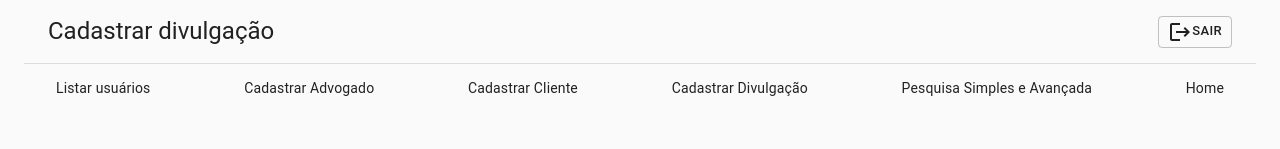
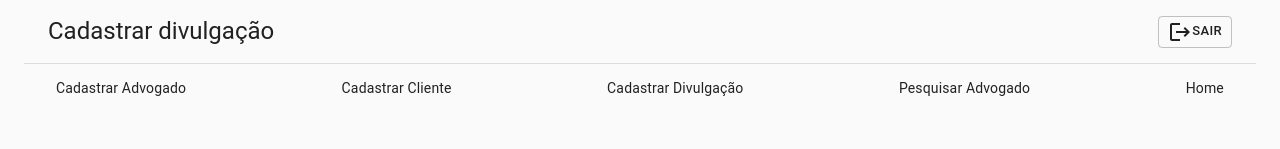
Before and after one commit to esperandio/justissimo-frontend, a React (Create React App) app: page /advogado/listar in a window 1280 px wide. Shown: the top 149 px of the page. Built offline with nearby package versions, Linux system fonts and the light colour scheme; no server answers.

Commit message:
feat: ajuste no nome do menu de buscar advogados

```diff
--- a/src/paginas/Main/Header.js
+++ b/src/paginas/Main/Header.js
@@ -26,11 +26,10 @@ const useStyles = makeStyles((theme) => ({
 }));
 
 const sections = [
-  { title: 'Listar usuários', url: '/usuario/listar' },
   { title: 'Cadastrar Advogado', url: '/advogado/cad' },
   { title: 'Cadastrar Cliente', url: '/cliente/cad' },
   { title: 'Cadastrar Divulgação', url: '/divulgacao/cad' },
-  { title: 'Pesquisa Simples e Avançada', url: '/advogado/listar' },
+  { title: 'Pesquisar Advogado', url: '/advogado/listar' },
   { title: 'Home', url: '/home' },
 ];
 
```
